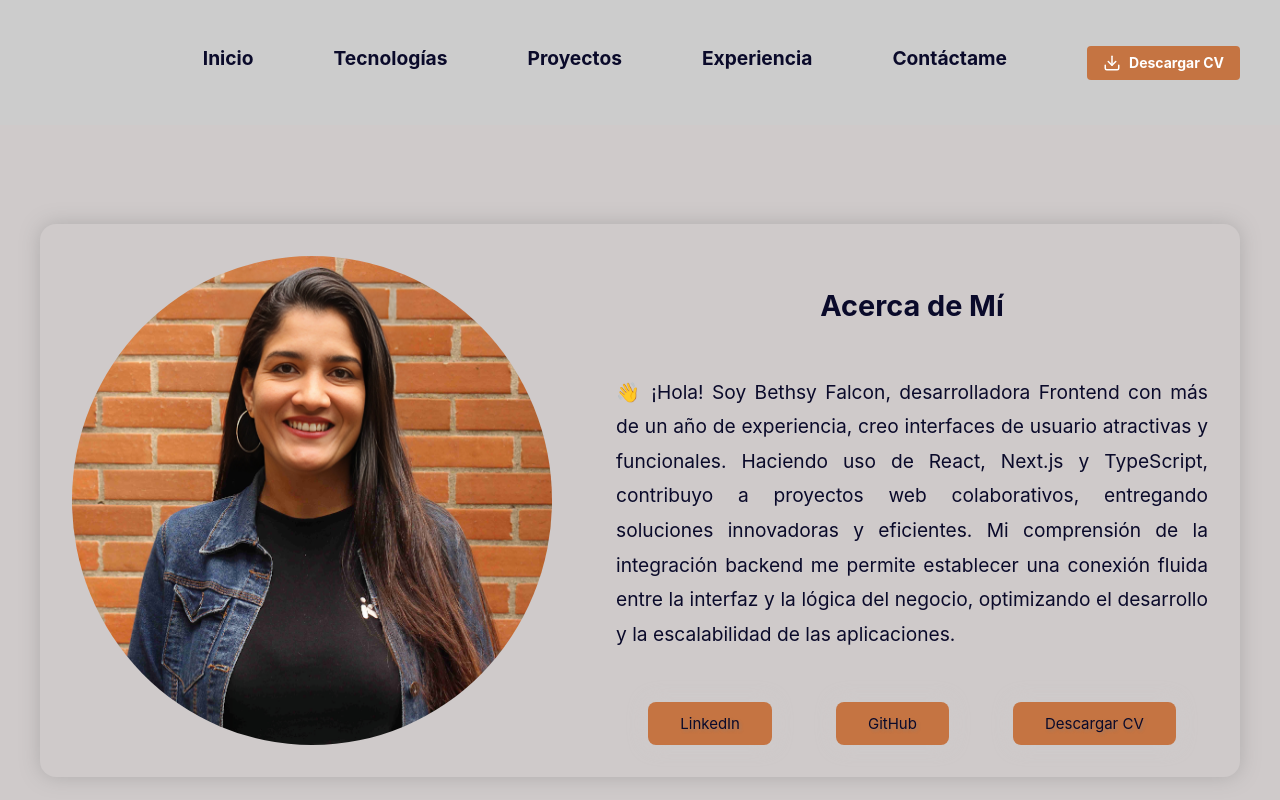
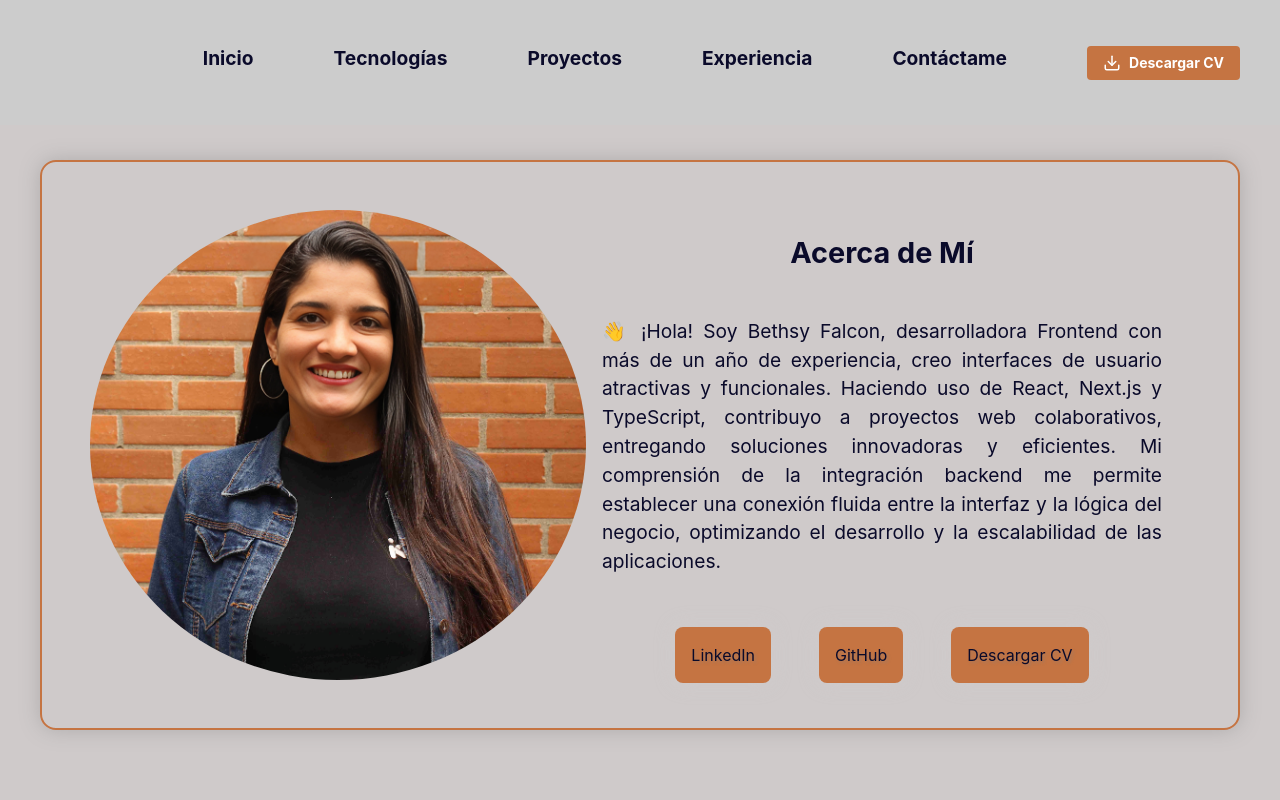
Before and after one commit to Bethsyf/portfolio, a Next.js app: page / in a window 1280 px wide. Shown: the top 800 px of the page. Built offline with nearby package versions, Linux system fonts and the light colour scheme; some icons are missing.

Commit message:
commit
Styles: add media 1220 for aboutme

```diff
--- a/src/components/views/aboutMe/AboutMe.module.scss
+++ b/src/components/views/aboutMe/AboutMe.module.scss
@@ -5,7 +5,6 @@
   margin: 5.5rem auto;
   border-radius: 1rem;
   overflow: hidden;
-
 
   .myPhoto {
     width: 90%;
@@ -47,24 +46,57 @@
     }
   }
 }
+
 @media (min-width: 1024px) {
   .container {
     display: flex;
     flex-direction: row;
-    width: 75rem;
-    margin: 14rem auto;
+    width: 60rem;
+    margin: 10rem auto;
     box-shadow: 0px 0px 20px rgba(128, 128, 128, 0.4);
 
     .myPhoto {
       width: 30rem;
+      margin: 1rem;
     }
     .text {
-      margin: 2rem;
-    }
-  }
-  .buttons{
-    .button{
-      font-size: 25px;
+      margin: 0rem;
+      font-size: 1rem;
+      line-height: 1.5;
+      width: 26rem;
+      .buttons {
+        gap: 2rem;
+        width: 26rem;
+        .button {
+          font-size: 15px;
+          padding: 1rem;
         }
       }
     }
+  }
+}
+
+@media (min-width: 1220px) {
+  .container {
+    width: 75rem;
+    margin: 10rem auto;
+    padding: 2rem;
+    border: 2px solid #c57442;
+
+    .myPhoto {
+      width: 31rem;
+    }
+    .text {
+      font-size: 1.2rem;
+      width: 35rem;
+      .buttons {
+        gap: 3rem;
+
+        .button {
+          font-size: 1rem;
+          padding: 1rem;
+        }
+      }
+    }
+  }
+}
```
Lines whose indentation alone changed are shown as unchanged.
